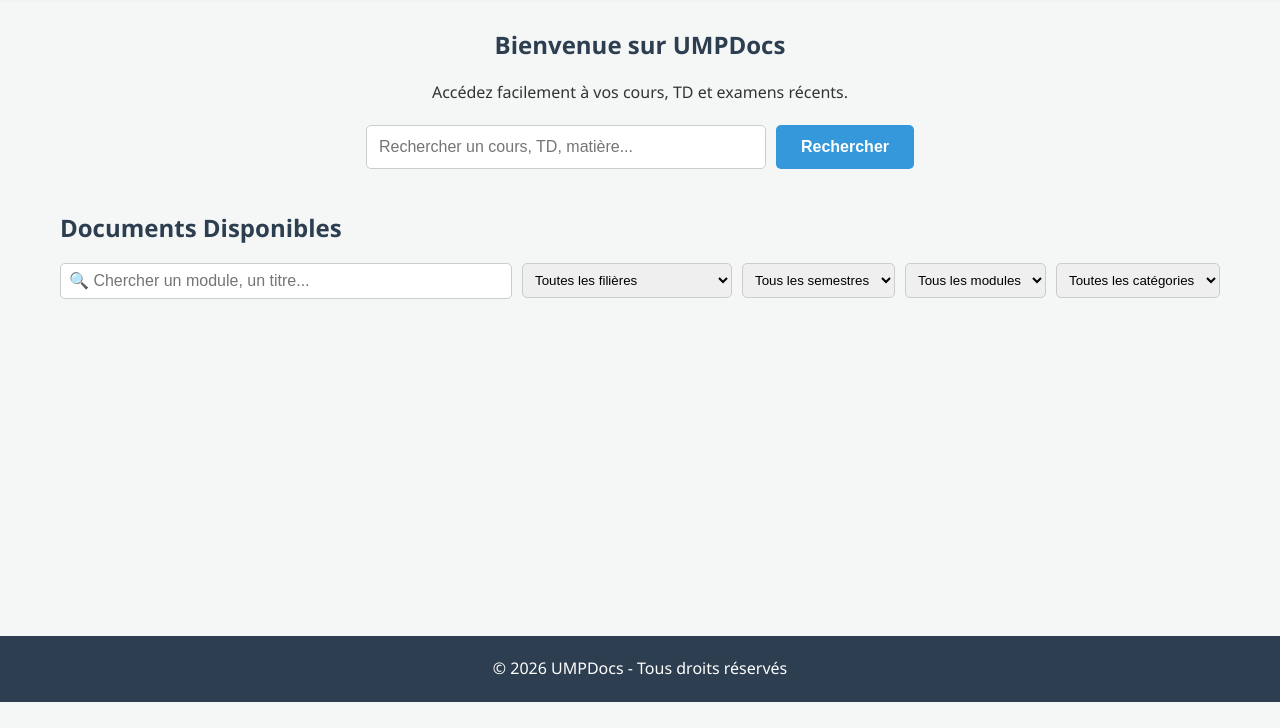
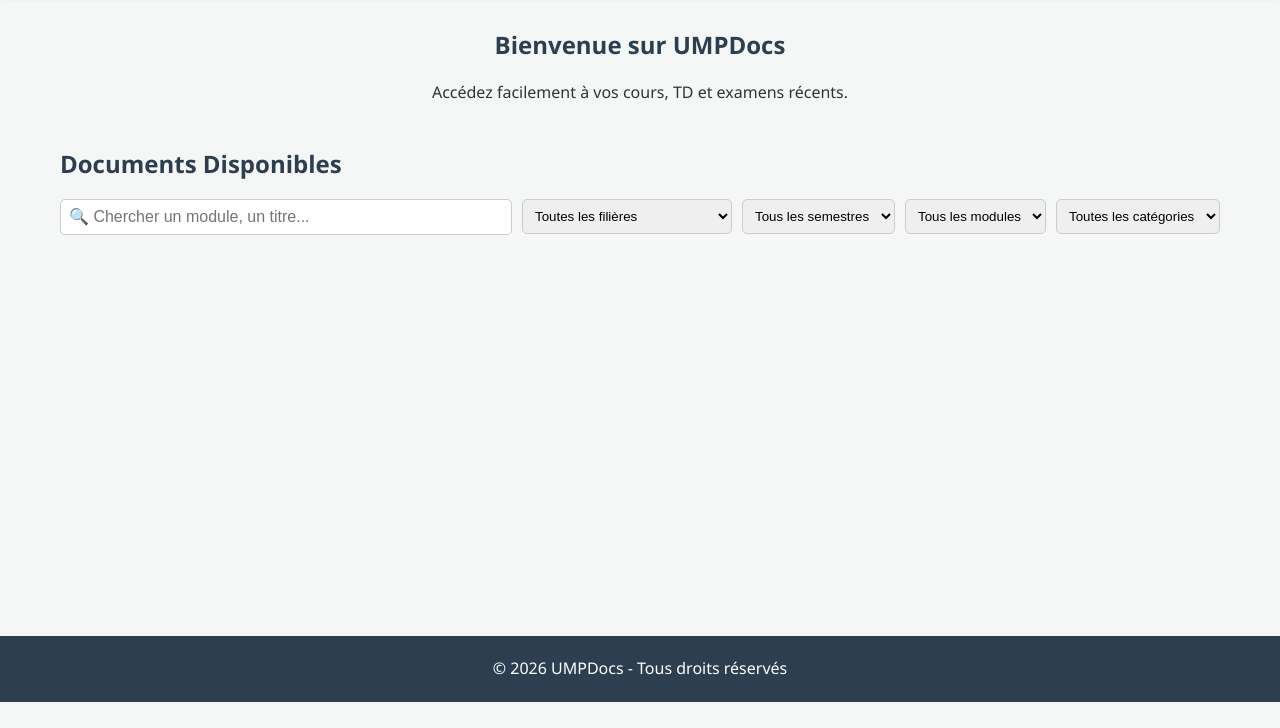
Before and after one commit to eddahbyissam265-droid/umpdocs, a website: page client/index.html in a window 1280 px wide. Shown: the part 72-800 px from the top of the page. Drawn offline with Linux system fonts and the light colour scheme; no server answers.

Commit message:
Suppression ancienne barre de recherche

```diff
--- a/client/index.html
+++ b/client/index.html
@@ -29,10 +29,7 @@
             <p>Accédez facilement à vos cours, TD et examens récents.</p>
 
             <!-- Barre de Recherche -->
-            <div class="search-box">
-                <input type="text" id="searchInput" placeholder="Rechercher un cours, TD, matière...">
-                <button id="searchBtn">Rechercher</button>
-            </div>
+
         </section>
 
         <!-- Section Grille de Documents -->
```
